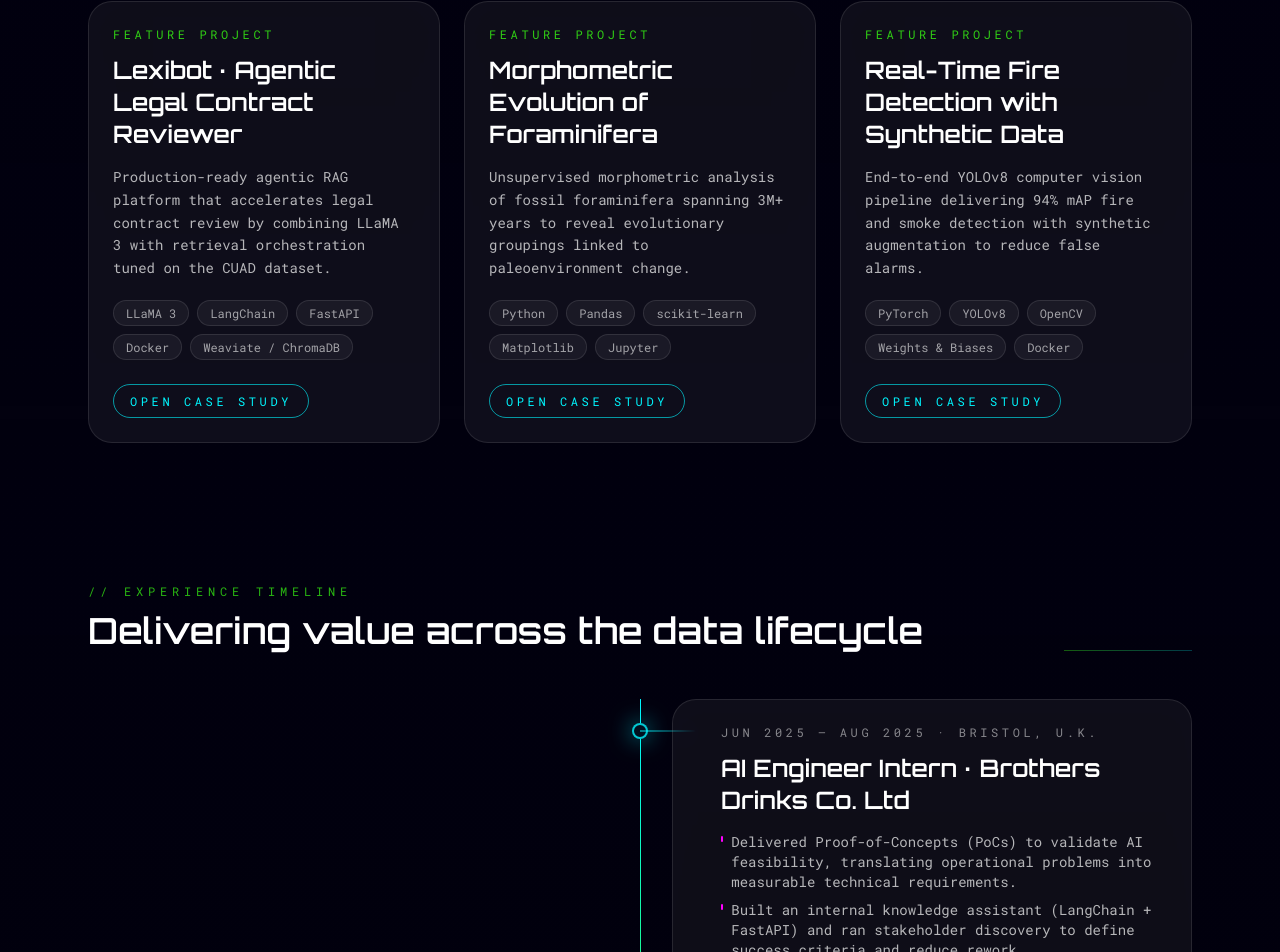
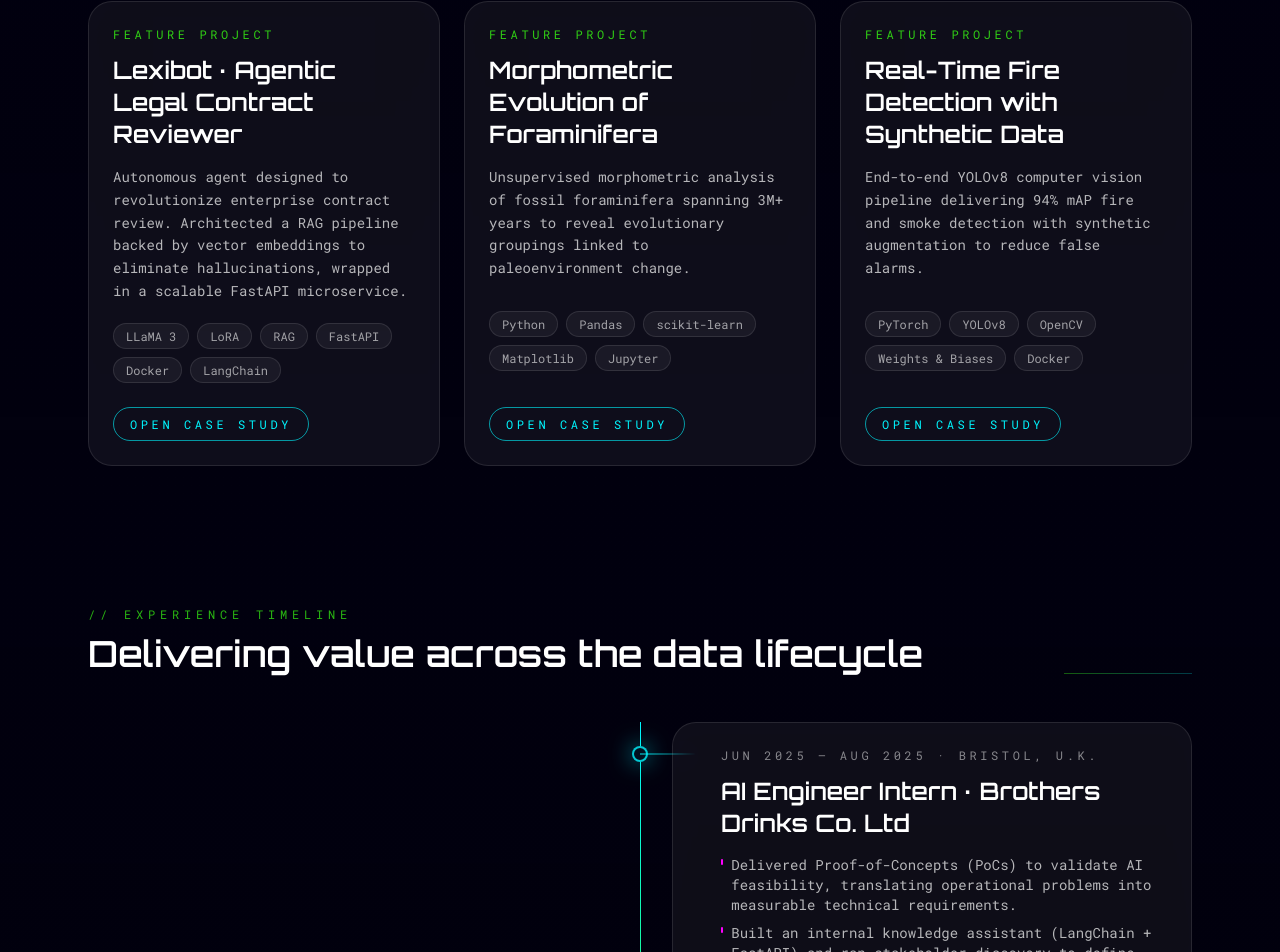
Before and after one commit to millind-yadav/millind-yadav.github.io, a React (Vite) app: page / in a window 1280 px wide. Shown: the part 2501-3453 px from the top of the page. Built offline with nearby package versions, Linux system fonts and the light colour scheme.

Commit message:
Update project descriptions and technologies in App.jsx

```diff
--- a/src/App.jsx
+++ b/src/App.jsx
@@ -17,17 +17,17 @@ const projects = [
   {
     title: 'Lexibot · Agentic Legal Contract Reviewer',
     description:
-      'Production-ready agentic RAG platform that accelerates legal contract review by combining LLaMA 3 with retrieval orchestration tuned on the CUAD dataset.',
+      'Autonomous agent designed to revolutionize enterprise contract review. Architected a RAG pipeline backed by vector embeddings to eliminate hallucinations, wrapped in a scalable FastAPI microservice.',
     role:
-      'Owned product scope, system architecture, and stakeholder alignment while designing evaluation loops that keep legal teams confident in AI guidance.',
+      'Engineered the system from the ground up, utilizing LoRA (Low-Rank Adaptation) to specialize LLaMA 3 models on the CUAD dataset for nuanced legal understanding.',
     challenges: [
-      'Domain adapting LLaMA 3 with LoRA fine-tuning for legal terminology and clause reasoning',
-      'Engineering high-recall retrieval pipelines that minimise false positives',
-      'Instrumenting agent evaluations (precision, recall, contradiction tracking) with W&B dashboards'
+      'Fine-tuning LLaMA 3 with LoRA to understand complex legal clauses (CUAD dataset)',
+      'Orchestrating Agentic routing patterns to manage context and decision flow',
+      'Containerizing the system via Docker for scalable, production-grade deployment'
     ],
-    tech: ['LLaMA 3', 'LangChain', 'FastAPI', 'Docker', 'Weaviate / ChromaDB'],
+    tech: ['LLaMA 3', 'LoRA', 'RAG', 'FastAPI', 'Docker', 'LangChain'],
     github: 'https://github.com/millind-yadav/lexibot',
-    demo: 'https://lexibot.ai'
+    demo: 'https://github.com/millind-yadav/lexibot'
   },
   {
     title: 'Morphometric Evolution of Foraminifera',
@@ -36,9 +36,9 @@ const projects = [
     role:
       'Engineered an end-to-end workflow covering data wrangling, dimensionality reduction, clustering diagnostics, and statistical validation of evolutionary drivers.',
     challenges: [
-      'Harmonising stratigraphic measurements and taxonomy across millions of years for consistent morphometric comparisons',
-      'Designing PCA-driven representations and clustering experiments that surface distinct evolutionary morphotypes',
-      'Applying ANOVA and regression modelling to quantify relationships between morphology and paleoenvironment indicators'
+      'Harmonising stratigraphic measurements and taxonomy across millions of years',
+      'Designing PCA-driven representations and clustering experiments',
+      'Applying ANOVA and regression modelling to quantify morphological relationships'
     ],
     tech: ['Python', 'Pandas', 'scikit-learn', 'Matplotlib', 'Jupyter'],
     github: 'https://github.com/millind-yadav/Morphometric-Evolution-of-Foraminifera',
@@ -57,10 +57,9 @@ const projects = [
     ],
     tech: ['PyTorch', 'YOLOv8', 'OpenCV', 'Weights & Biases', 'Docker'],
     github: 'https://github.com/millind-yadav/fire-detection',
-    demo: 'https://firewatch.ai'
+    demo: 'https://github.com/millind-yadav/fire-detection'
   }
 ];
-
 const education = [
   {
     institution: 'University of Bristol',
```
